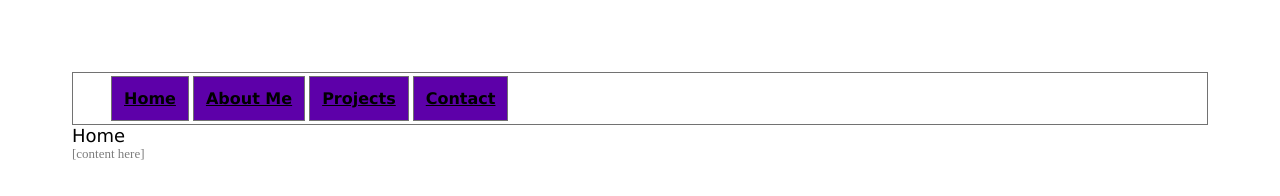
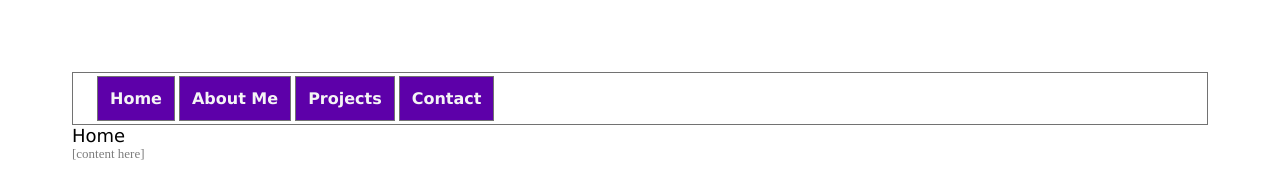
Before and after one commit to tynova/tynova.github.io, a plain HTML site: page index.html in a window 1280 px wide. Drawn offline with Linux system fonts and the light colour scheme.

Commit message:
Site setup and config

```diff
--- a/portfolio/components/header/header.css
+++ b/portfolio/components/header/header.css
@@ -3,7 +3,7 @@
     padding: 16px 24px 16px 24px;
     display: flex;
     flex-direction: row;
-    gap: 14px;
+    gap: medium;
     background-color: none;
 }
 
@@ -11,8 +11,9 @@
     font-size: medium;
     font-family: Verdana, Geneva, Tahoma, sans-serif;
     background-color: #5d00a9;
-    color: black;
+    color: whitesmoke;
     font-weight: bold;
     padding: 12px;
     border: 1px solid #727272;
+    text-decoration: none;
 }
```
